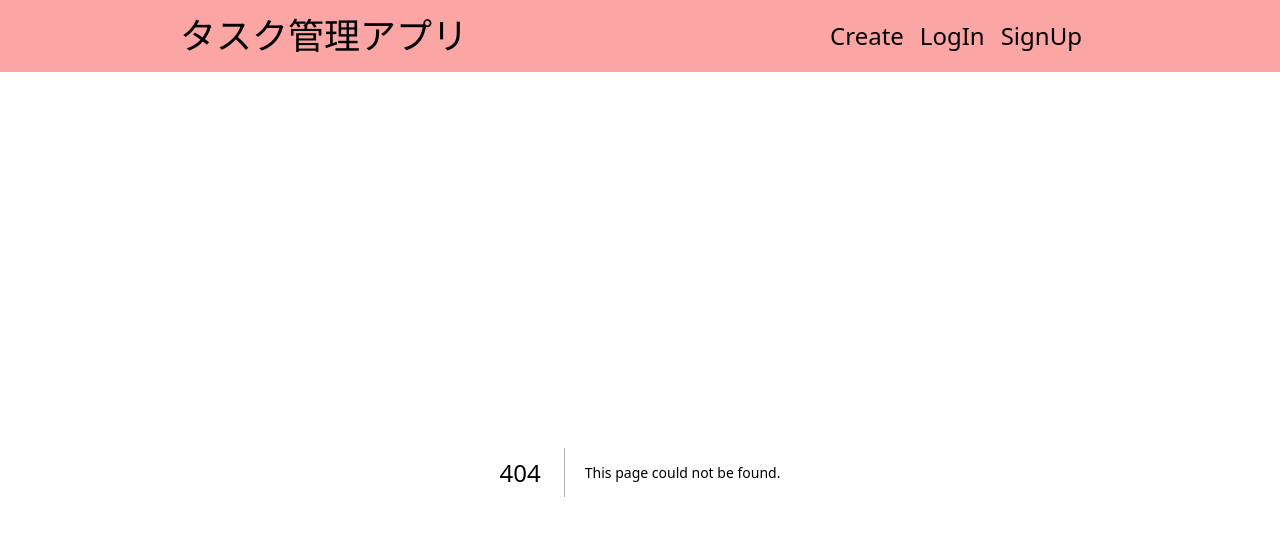
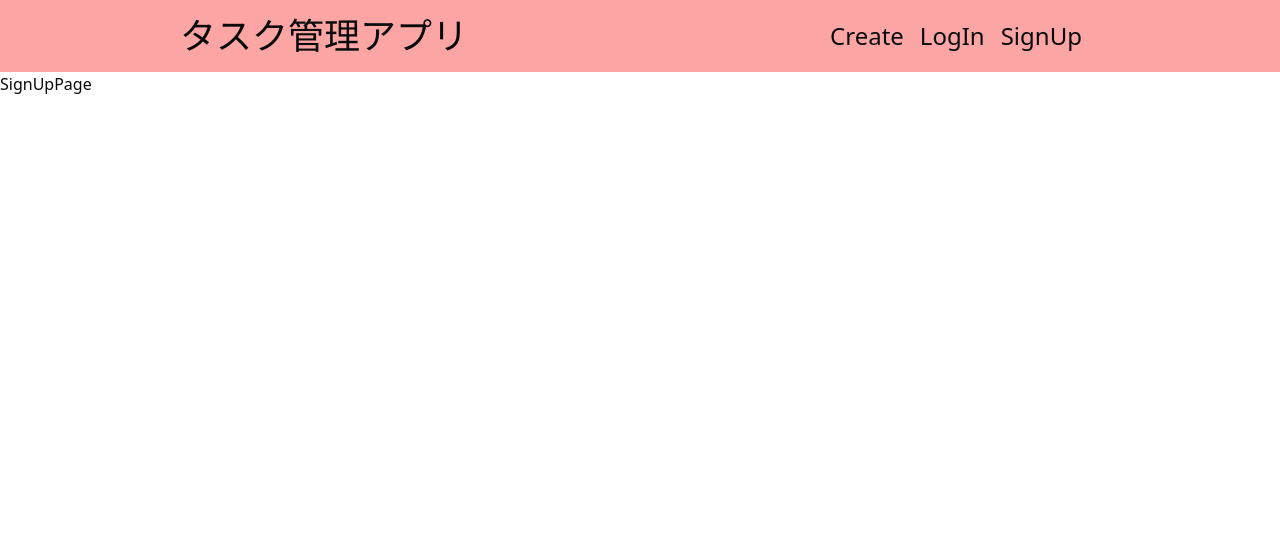
Before and after one commit to hy-tanebi/task-manager-app, a Next.js app: page /signup in a window 1280 px wide. Before the commit this address had no page. Shown: the top 536 px of the page. Built offline with nearby package versions, Linux system fonts and the light colour scheme.

Commit message:
signupページを追加しました。

```diff
--- /dev/null
+++ b/src/app/signup/page.tsx
@@ -0,0 +1,7 @@
+import React from "react";
+
+const SignUpPage = () => {
+  return <div>SignUpPage</div>;
+};
+
+export default SignUpPage;
```
